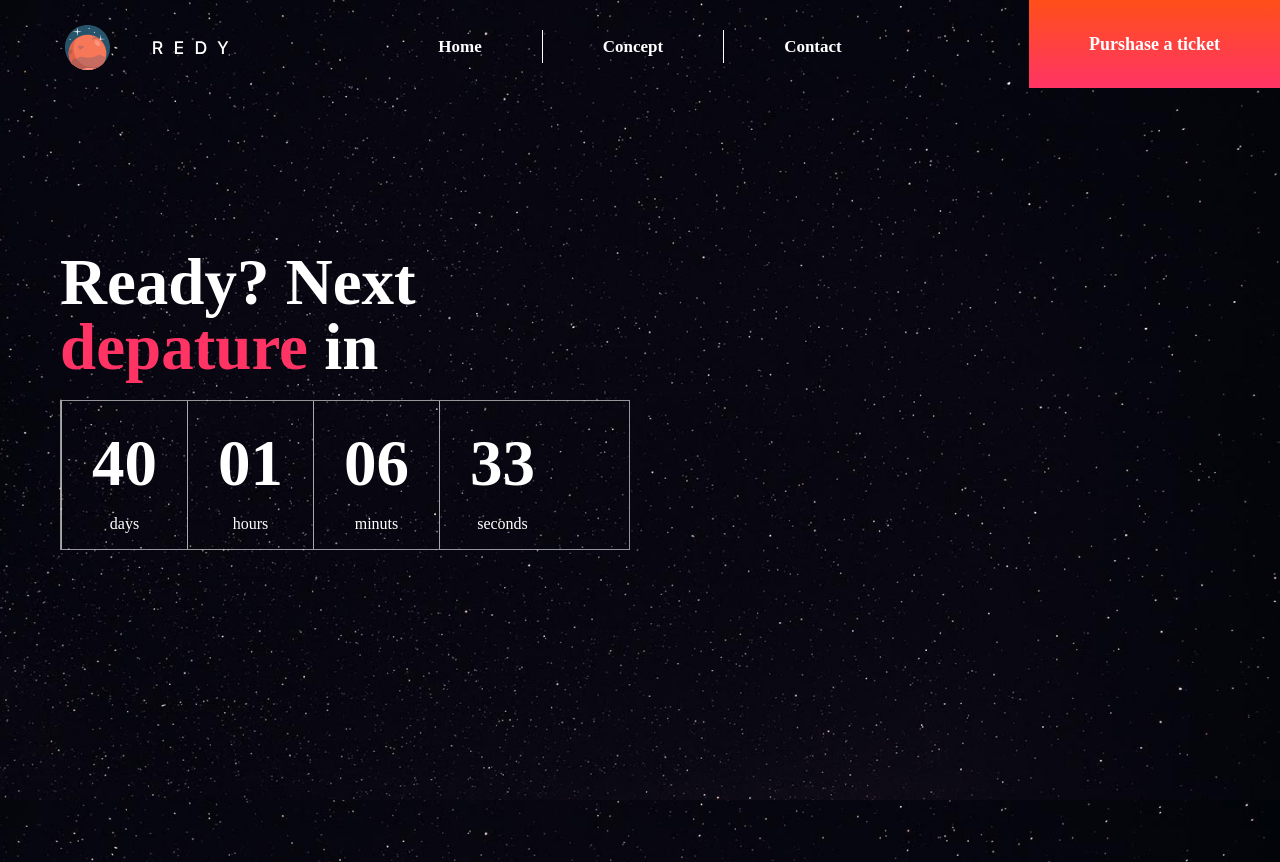
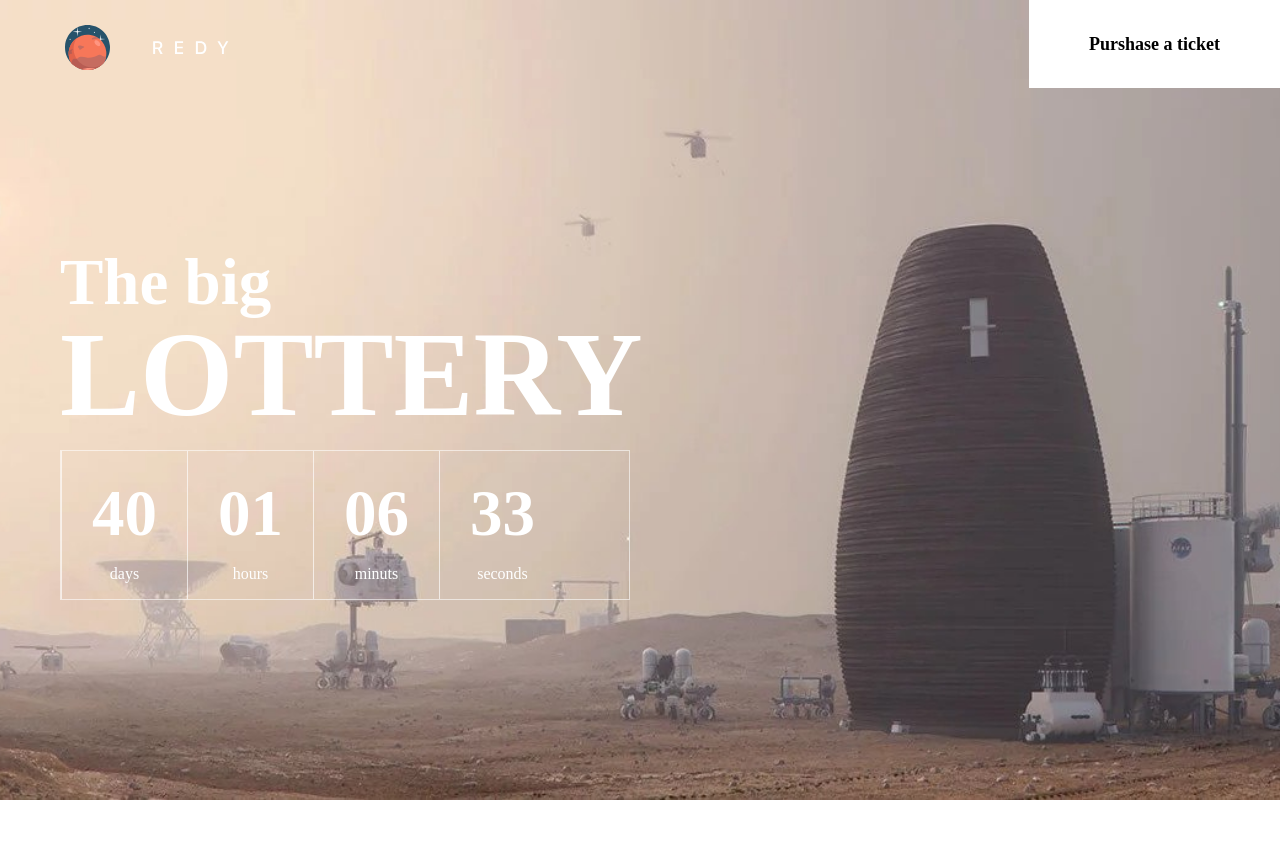
Before and after one commit to kentoje/REDY, a website built with Parcel: page src/index.html in a window 1280 px wide. Shown: the top 862 px of the page. Built offline with nearby package versions, Linux system fonts and the light colour scheme; files whose address does not match are found by name.

Commit message:
hero changes

```diff
--- a/src/index.html
+++ b/src/index.html
@@ -17,16 +17,19 @@
       <div class="hero__header--logo">
         <img src="img/logo.svg" alt="logoRedy">
       </div>
-      <nav class="menu">
+      <!-- <nav class="menu">
         <ul class="menu__items">
           <li>Home</li>
           <li>Concept</li>
           <li>Contact</li>
         </ul>
-      </nav>
+      </nav> -->
       <a class="purshaseButton">Purshase a ticket</a>
     </header>
-    <h1 class="quote quote__hero">Ready? Next <br> <span class="pink">depature</span> in <br></h1>
+    <div class="quote">
+      <h1 class="quote__hero">The big<br> <span class="pink">lottery</span><br></h1>
+      <h1 class="quote__little">This could be<br> <span class="pink">yours</span></h1>
+    </div>
     <div id="clockdiv" class="timer">
       <div class="timer__container">
         <span class="days"></span>
@@ -45,9 +48,10 @@
         <div class="smalltext">seconds</div>
       </div>
     </div>
+    <img class="hero__img rellax" data-rellax-speed="-4" src="../src/img/hero-marsha-min.jpg" alt="">
   </section>
   <section class="presentation">
-    <div class="presentation__container">
+    <div class="presentation presentation__container">
       <div class="text text__pres">
         <h1>Join us <br> on<span class="pink"> mars </span>.</h1>
         <p>With our exclusive program, it is today possible. Try your luck and be part of the
@@ -66,7 +70,8 @@
     </div>
   </section>
   <section class="fourthSection">
-    <img src="../src/img/interior2.png" alt="">
+    <img class="fourthSection__stars rellax" data-rellax-speed="-4" src="../src/img/stars-min.jpg" alt="">
+    <img class="fourthSection__img" src="../src/img/interior2.png" alt="">
     <div class="fourthSection__container">
       <div class="fourthSection__container--text">
         <h1>Earn your new <br> <span class="pink"> house</span></h1>
--- a/src/scss/global/layout.scss
+++ b/src/scss/global/layout.scss
@@ -4,63 +4,86 @@
   font-family:'sf_display';
   width: 100vw;
   height: 100vh;
-  background-image: url('../img/stars-min.jpg');
+  // background-image: url('../img/stars-min.jpg');
+  background-color: rgb(255, 255, 255);
   background-position: center;
   background-repeat: no-repeat;
   background-size: cover;
   &__header {
+    z-index: 10;
     display: flex;
     position: relative;
     height: 90px;
     justify-content: center;
+    position: fixed;
+    width: 100%;
     &--logo {
       position: absolute;
       left: 65px;
       top: 25px;
     }
   }
+  &__img {
+    object-fit: cover;
+    object-position: 80% 0;
+    height: 100%;
+    width: 100%;
+  }
 }
 
-.menu ul {
-    display: flex;
-    justify-content: space-around;
-    padding: 30px;
-    li {
-      padding: 8px 60px;
-      font-weight: bold;
-      font-size: 17px;
-    }
-}
+// .menu ul {
+//     display: flex;
+//     justify-content: space-around;
+//     padding: 30px;
+//     li {
+//       padding: 8px 60px;
+//       font-weight: bold;
+//       font-size: 17px;
+//     }
+// }
 
-.menu li:first-child {
-  border-right: solid 1px white;
-}
+// .menu li:first-child {
+//   border-right: solid 1px white;
+// }
 
-.menu li:last-child {
-  border-left: solid 1px white;
-}
+// .menu li:last-child {
+//   border-left: solid 1px white;
+// }
 
 .purshaseButton {
     font-size: 18px;
     font-weight: bold;
     position: absolute;
     right: 0;
-    background:linear-gradient(#FF4F19, #FF3465);
+    color: black;
+    background-color: white;
+    // background:linear-gradient(#FF4F19, #FF3465);
     padding: 35px 60px;
   }
 
 
   .quote {
+    z-index: 12;
     position: absolute;
     width: 600px;
     font-size: 65px;
     font-weight: bold;
+    height: 180px;
+    top: 250px;
+    left: 60px;
+    text-align: left;
+    overflow-y: scroll;
     .pink {
-      color: #FF3465;
+      // color: #FF3465;
+      color: rgb(255, 255, 255);
+      font-size: 120px;
+      text-transform: uppercase;
     }
     &__hero {
-      top: 250px;
-      left: 60px;
+
+    }
+    &__little {
+
     }
   }
 
@@ -68,10 +91,11 @@
     width: 550px;
     font-size: 65px;
     font-weight: bold;
-    background-color: black;
+    // background-color: black;
     padding: 65px 65px;
     .pink {
-      color: #FF3465;
+      // color: #FF3465;
+      color: rgb(111, 111, 111);
     }
     p {
       font-size: 21px;
@@ -84,14 +108,16 @@
 
 
 .presentation {
+  background-color: white;
   position: relative;
   width: 100vw;
   height: 100vh;
-  background-image: url('../img/stars-min.jpg');
-  background-position: center;
-  background-repeat: no-repeat;
-  background-size: cover;
-  color: white;
+  // background-image: url('../img/stars-min.jpg');
+  // background-position: center;
+  // background-repeat: no-repeat;
+  // background-size: cover;
+  // color: white;
+  color: black;
   font-family:'sf_display';
   overflow: hidden;
   &__container {
@@ -100,7 +126,8 @@
     position: absolute;
     top: 160px;
     left: 200px;
-    background-color: black;
+    // background-color: rgba(0, 0, 0, 0.536);
+
   }
 }
 
@@ -125,9 +152,10 @@
   }
   &__container {
     position: absolute;
-    background-color: black;
+    // background-color: black;
     top: 200px;
-    right: 280px;
+    right: 200px;
+    color: black;
     &--text {
       margin:80px 90px;
       justify-content: center;
@@ -135,9 +163,9 @@
         font-size: 45px;
         font-weight: bold;
         margin-bottom: 30px;
-      .pink {
-      color: #FF3465;
-        }
+      // .pink {
+      // color: #FF3465;
+      //   }
       }
     }
   }
@@ -153,10 +181,14 @@ p {
   position: relative;
   width: 100vw;
   height: 100vh;
-  background-image: url('../img/stars-min.jpg');
+  // background-image: url('../img/stars-min.jpg');
   color: white;
   font-family:'sf_display';
-  img {
+  &__stars {
+    width: 100%;
+
+  }
+  &__img {
     position: absolute;
     top: 80px;
     right: 220px;
@@ -174,9 +206,9 @@ p {
         font-size: 45px;
         font-weight: bold;
         margin-bottom: 30px;
-      .pink {
-      color: #FF3465;
-        }
+      // .pink {
+      // color: #FF3465;
+      //   }
       }
     }
   }
--- a/src/scss/global/timer.scss
+++ b/src/scss/global/timer.scss
@@ -1,9 +1,10 @@
 
 
 .timer{
+  z-index: 14;
   position: absolute;
   left: 60px;;
-  top: 400px;
+  top: 450px;
 	color: white;
 	font-weight: 100;
 	text-align: center;
```
Also changed, not shown: src/img/Capture d’écran 2019-04-17 à 00.44.20.png (added), src/img/domus-space-factory-25.jpg.foto.rmedium.png (added), src/img/hero-marsha-min.jpg (added), src/img/landscape.jpg (added), src/img/marsha_thumb-e1533644383260 (1).jpg (added), 1 other file.
